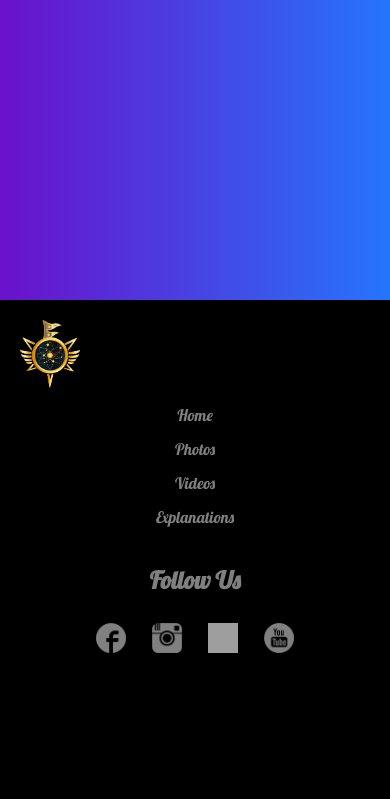
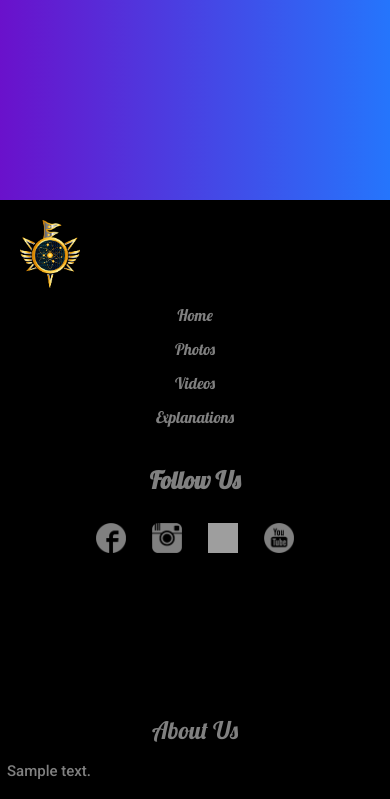
Before and after one commit to sNishant011/EnvisionersWebsite, a Django app: template templates/photos.html in a window 390 px wide. Shown: the part 721-1520 px from the top of the page. Run offline with Django 3.2, Linux system fonts and the light colour scheme; the template is opened without the code that fills it: most values are stand-ins (such as "Sample title", 1, 10 or a date in 2020); grey boxes marked "Sample" are stand-in pictures; some libraries are stand-ins or nearby versions; some web fonts are replaced; grey boxes are pictures that could not be loaded.

Commit message:
Update photos.css

```diff
--- a/static/css/photos.css
+++ b/static/css/photos.css
@@ -32,7 +32,8 @@ html {font-family: 'Maven Pro', sans-serif;
 ::-webkit-scrollbar {
     display: none;
 }
-
+#follow-button{
+    margin-top:2px;}
 
 body {
 font-family: 'Maven Pro', sans-serif;
@@ -893,7 +894,7 @@ section #quotes {
 @media (max-width: 800px) {
 
     .about {
-        margin-top:-500px;
+        margin-top:-600px;
         position: relative;
         background-image: linear-gradient(120deg, #434343 0%, black 100%);
         background-position: bottom;
```
